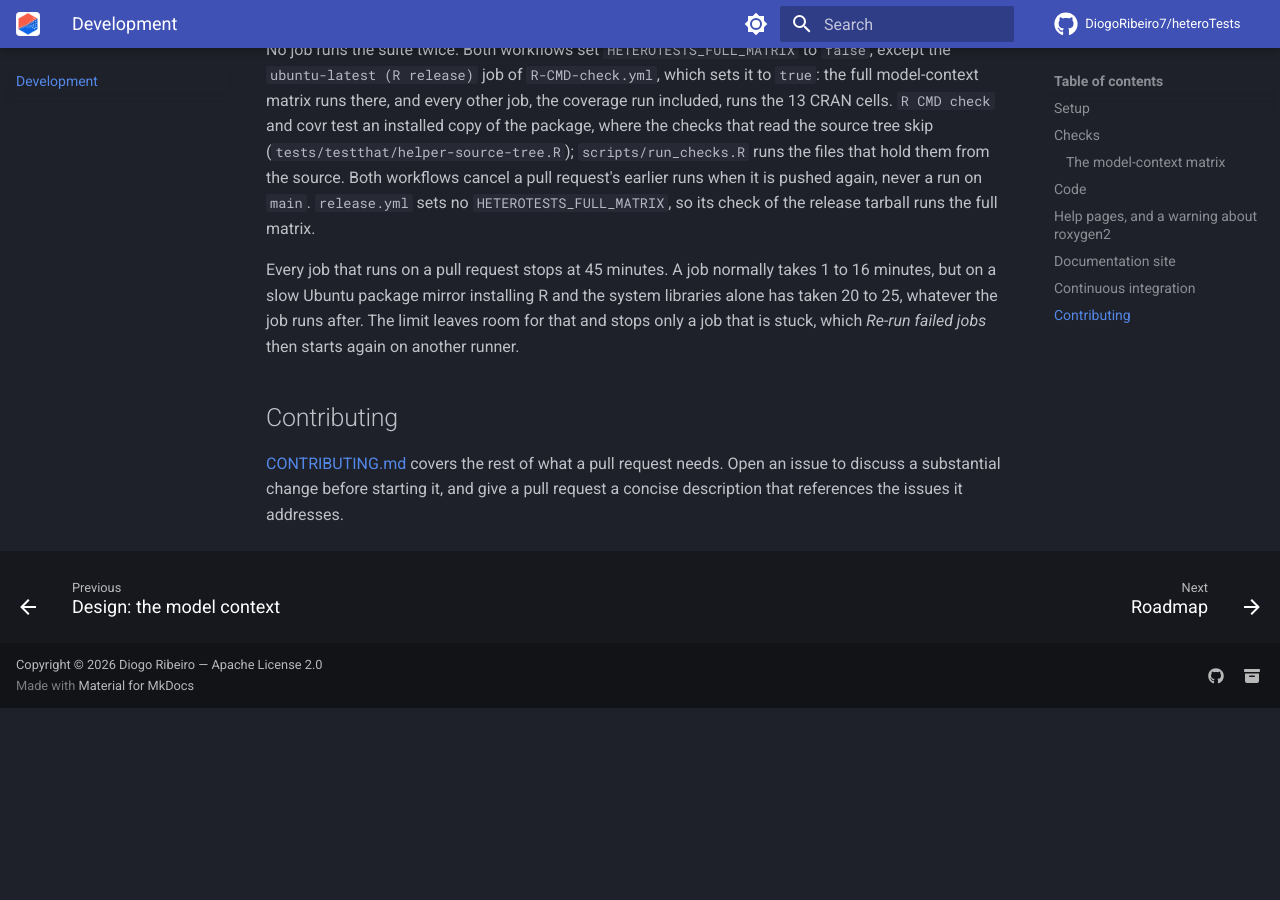
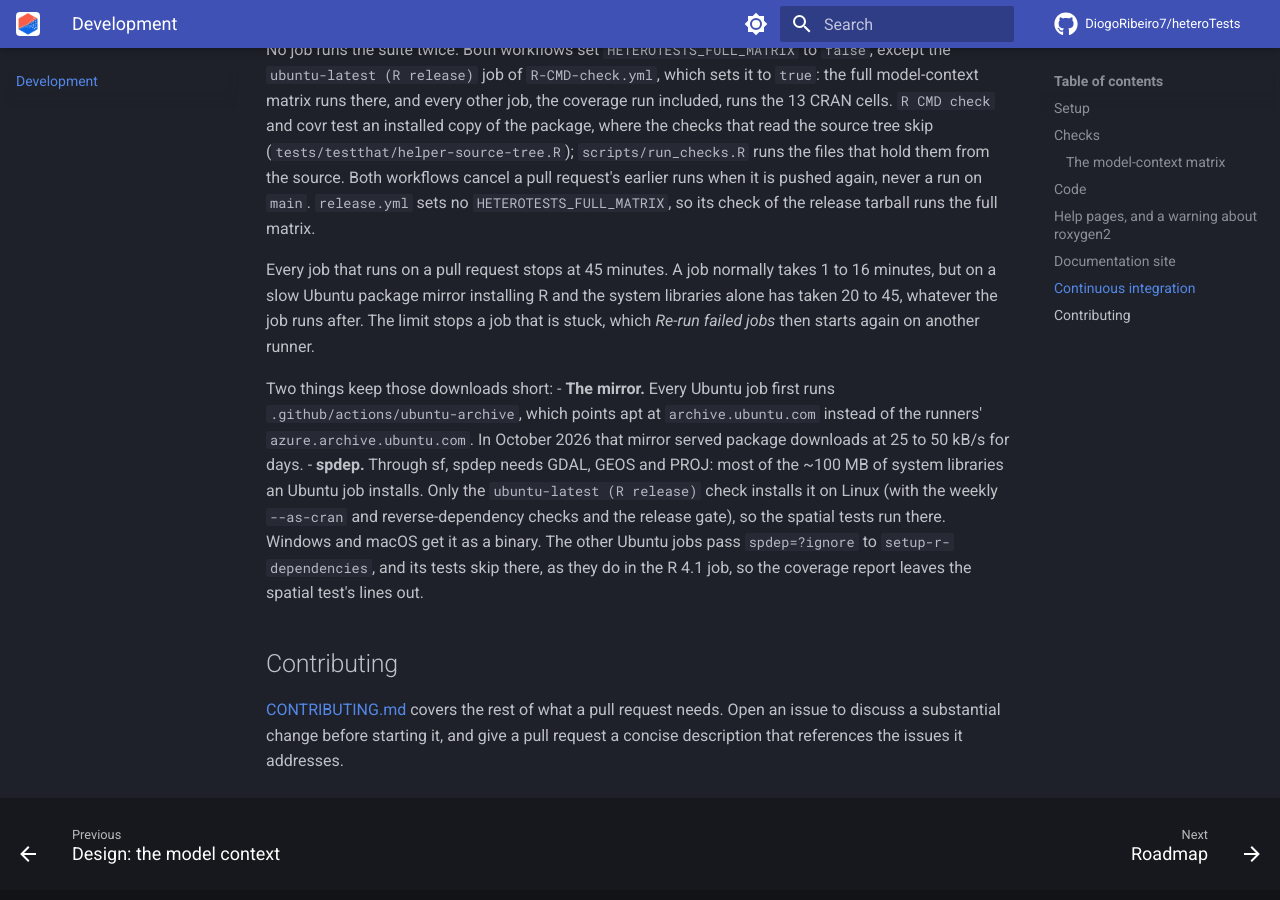
Before and after one commit to DiogoRibeiro7/heteroTests, an MkDocs documentation site: the page built from docs/development.md, in a window 1280 px wide and 900 px high, scrolled down 3570 px. Built offline with MkDocs 1.6.1 and Material for MkDocs 9.7.7, drawn with Linux system fonts in a browser that asks for light colours; comment, search, counter and statistics services are not loaded; before the commit the page ends 4278 px from its top, so only the background shows below that.

Commit message:
Point apt at the main Ubuntu archive, and install spdep in one Ubuntu job
On 2026-10-22 and 23 the runners' azure.archive.ubuntu.com mirror served
package downloads at 25 to 50 kB/s while its index came at 11 MB/s:
installing R and its system libraries took 20 to 45 minutes, and jobs of
#153 ran out of their 45 minutes before testing anything. Every Ubuntu
job now first points apt at archive.ubuntu.com (.github/actions/
ubuntu-archive).

spdep needs sf and with it GDAL, GEOS and PROJ, most of the ~100 MB an
Ubuntu job installs. The ubuntu-latest (R release) check, the weekly
--as-cran and reverse-dependency checks and the release gate still
install it; the other Ubuntu jobs pass spdep=?ignore, and the spatial
tests skip there as in the R 4.1 job. The benchmark job no longer runs
remotes::install_deps(), which setup-r-dependencies has done.

```diff
--- a/docs/development.md
+++ b/docs/development.md
@@ -138,9 +138,23 @@ tarball runs the full matrix.
 
 Every job that runs on a pull request stops at 45 minutes. A job normally
 takes 1 to 16 minutes, but on a slow Ubuntu package mirror installing R and
-the system libraries alone has taken 20 to 25, whatever the job runs after.
-The limit leaves room for that and stops only a job that is stuck, which
-*Re-run failed jobs* then starts again on another runner.
+the system libraries alone has taken 20 to 45, whatever the job runs after.
+The limit stops a job that is stuck, which *Re-run failed jobs* then starts
+again on another runner.
+
+Two things keep those downloads short:
+- **The mirror.** Every Ubuntu job first runs `.github/actions/ubuntu-archive`,
+  which points apt at `archive.ubuntu.com` instead of the runners'
+  `azure.archive.ubuntu.com`. In October 2026 that mirror served package
+  downloads at 25 to 50 kB/s for days.
+- **spdep.** Through sf, spdep needs GDAL, GEOS and PROJ: most of the
+  ~100 MB of system libraries an Ubuntu job installs. Only the
+  `ubuntu-latest (R release)` check installs it on Linux (with the weekly
+  `--as-cran` and reverse-dependency checks and the release gate), so the
+  spatial tests run there. Windows and macOS get it as a binary. The other
+  Ubuntu jobs pass `spdep=?ignore` to `setup-r-dependencies`, and its tests
+  skip there, as they do in the R 4.1 job, so the coverage report leaves the
+  spatial test's lines out.
 
 ## Contributing
 
```
Also changed, not shown: 5 other files.
